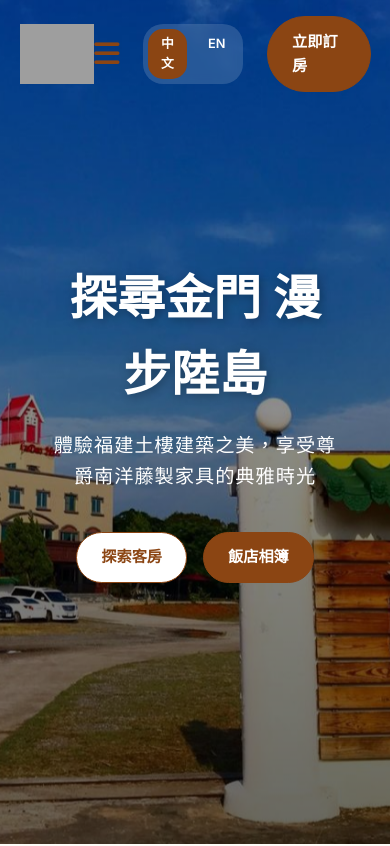
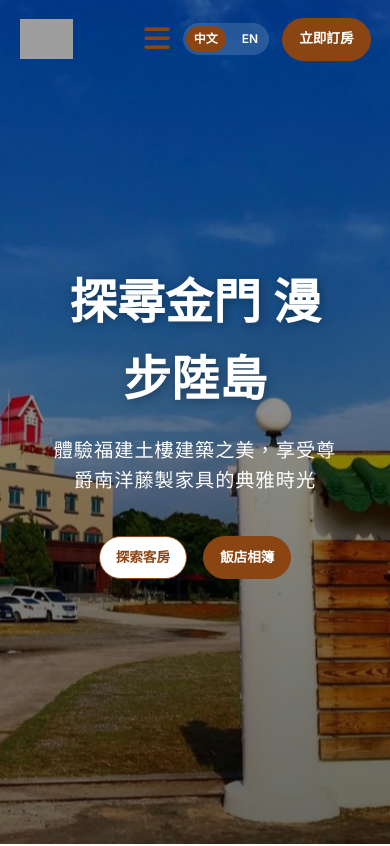
Before and after one commit to iDreal88/kinmen-ludao-hotel, a React (Vite) app: page / in a window 390 px wide. Shown: the top 846 px of the page. Built offline with nearby package versions, Linux system fonts and the light colour scheme; grey boxes are pictures that could not be loaded; a web font is replaced by a local one.

Commit message:
Fix mobile header layout overlapping issues

```diff
--- a/src/index.css
+++ b/src/index.css
@@ -170,6 +170,7 @@ nav ul li a:hover::after {
   font-weight: 600;
   transition: var(--transition);
   border: 1px solid var(--primary);
+  white-space: nowrap;
 }
 
 .btn-book:hover {
@@ -680,10 +681,14 @@ footer {
 
 @media (max-width: 768px) {
   header { padding: 1rem 5%; }
+  .logo img { height: 40px; }
+  .header-right { gap: 0.8rem; }
+  .lang-switcher { padding: 0.2rem; font-size: 0.75rem; }
+  .lang-btn { padding: 0.2rem 0.5rem; }
   section { padding: 4rem 5%; }
   .footer-grid { grid-template-columns: 1fr; }
   .room-card-footer { flex-direction: column; align-items: flex-start; }
-  .btn-book { padding: 0.8rem 1.5rem; font-size: 0.95rem; }
+  .btn-book { padding: 0.6rem 1rem; font-size: 0.85rem; }
 }
 
 /* Page Transitions */
```
